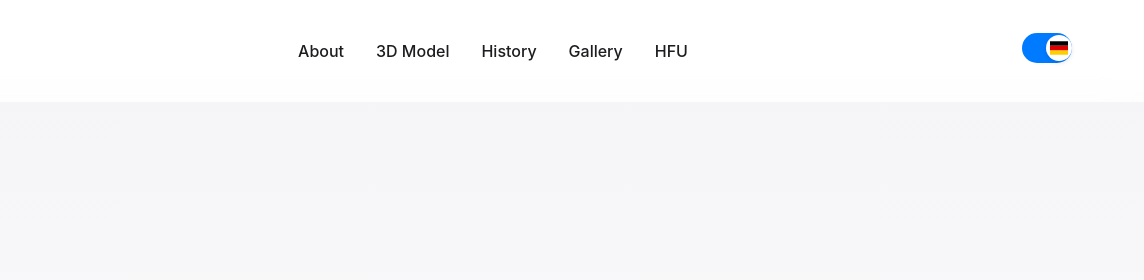
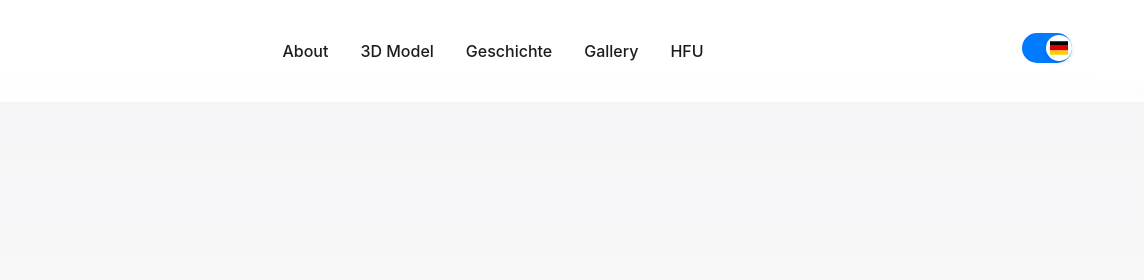
Before and after one commit to MalekBrockmann/HagiaSophiaLandingpage, a plain HTML site: page index.html in a window 1280 px wide. Shown: the top 280 px of the page, 136-1280 px from the left. Drawn offline with nearby package versions, Linux system fonts and the light colour scheme; a web font is replaced by a local one.

Commit message:
title 'History' fix

```diff
--- a/index.html
+++ b/index.html
@@ -19,7 +19,12 @@
             <ul class="nav-links">
                 <li><a href="#about">About</a></li>
                 <li><a href="#model">3D Model</a></li>
-                <li><a href="#history">History</a></li>
+                <li class="nav-history">
+                  <span class="language-content">
+                    <span class="content-de"> <a href="#history">Geschichte</a> </span>
+                    <span class="content-en" style="display: none;"> <a href="#history">History</a> </span>
+                  </span>
+                </li>
                 <li><a href="#gallery">Gallery</a></li>
                 <li><a href="hfu.html">HFU</a></li>
             </ul>
@@ -93,13 +98,14 @@
 
         <section id="history" class="section">
             <div class="container">
-                <h2>History</h2>
                 <div class="language-content">
                     <div class="content-de">
+                        <h2>Geschichte</h2>
                         <p class="section-text">Im Jahr 1935 führte der deutsche Archäologe Alfons Maria Schneider Ausgrabungen im Hof der Hagia Sophia durch. Dabei stieß er auf eine Säulenhalle, die westlich vorgelagert war und das Bauwerk über Treppenstufen mit einer davor verlaufenden Straße verband.</p>
                         <p class="section-text">Der zentrale Eingang dieser Kathedrale Konstantinopels wurde durch ein großes, reich verziertes Propylon markiert. Dieser erhöhte Torbau besaß einen sogenannten syrischen Giebel, der von vier Säulen getragen wurde. Der Architrav war im Mittelinterkolumnium zu einer Archivolte aufgebogen, die Säulen gegenüber jenen der seitlichen Hallen deutlich erhöht. Die Portalschwelle der Kirche liegt seit über 1500 Jahren an ihrem originalen Platz und erlaubt es, die Position und das Format des 4 m breiten und 10 m hohen Portals sehr präzise zu rekonstruieren. Schneider folgt in seiner Zeichnung weitgehend dem Rekonstruktionsvorschlag des Ausgräbers (Schneider 1941). Fraglich ist, ob die vorgelagerte Säulenhalle nur auf die Basilika beschränkt war, oder ob es sich nicht vielmehr um eine Säulenstraße handelte, die das Augusteion mit der Akropolis Ostroms verband.</p>
                     </div>
                     <div class="content-en" style="display: none;">
+                        <h2>History</h2>
                         <p class="section-text">In 1935, the German archaeologist Alfons Maria Schneider conducted excavations in the courtyard of the Hagia Sophia. He discovered a columned hall that was positioned to the west and connected the building via stair steps to a street running in front of it.</p>
                         <p class="section-text">The central entrance of this cathedral of Constantinople was marked by a large, richly decorated propylon. This elevated gate building had a so-called Syrian gable, supported by four columns. The architrave was curved into an archivolte in the middle intercolumnium, with the columns significantly elevated compared to those of the side halls. The portal threshold of the church has been in its original place for over 1500 years and allows for very precise reconstruction of the position and format of the 4 m wide and 10 m high portal. Schneider largely follows the reconstruction proposal of the excavator in his drawing (Schneider 1941). It is questionable whether the front columned hall was limited to the basilica, or whether it was rather a columned street connecting the Augusteion with the Acropolis of Eastern Rome.</p>
                     </div>
```
